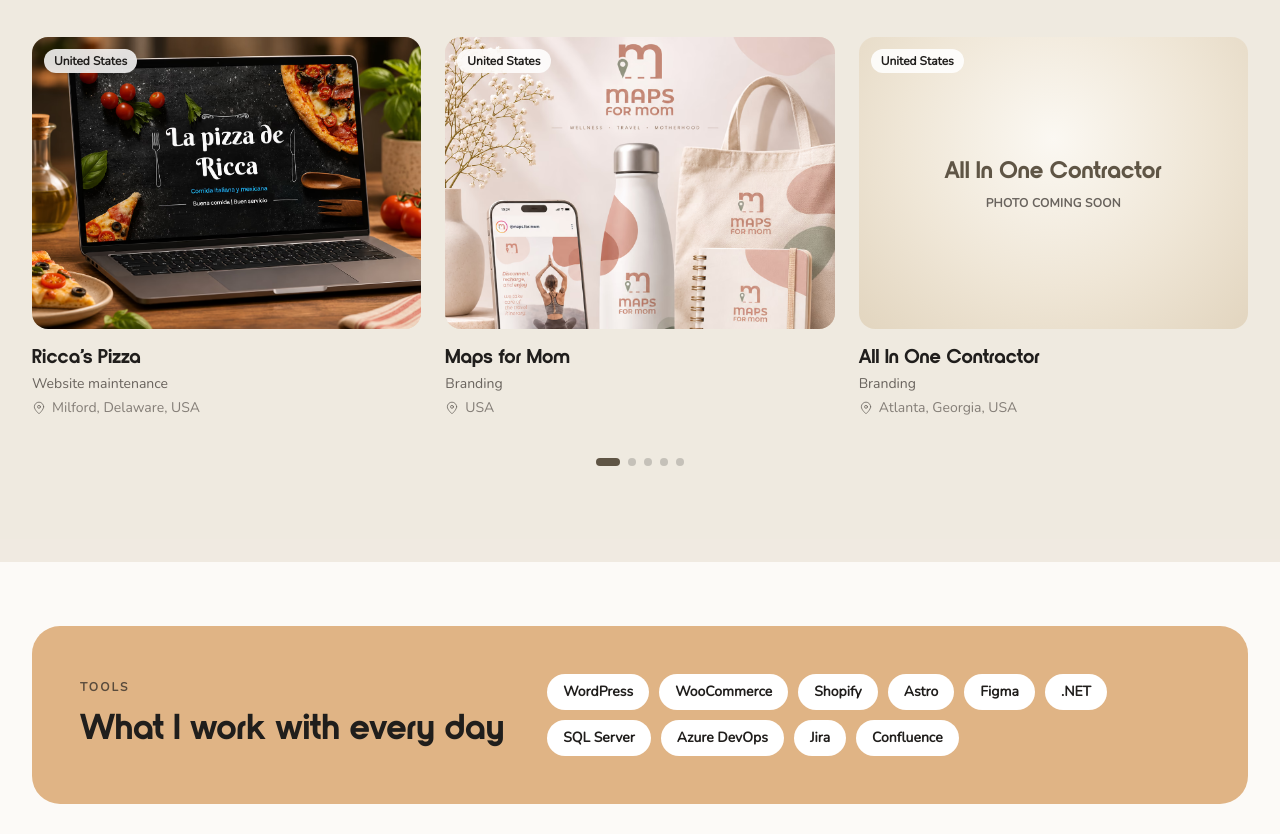
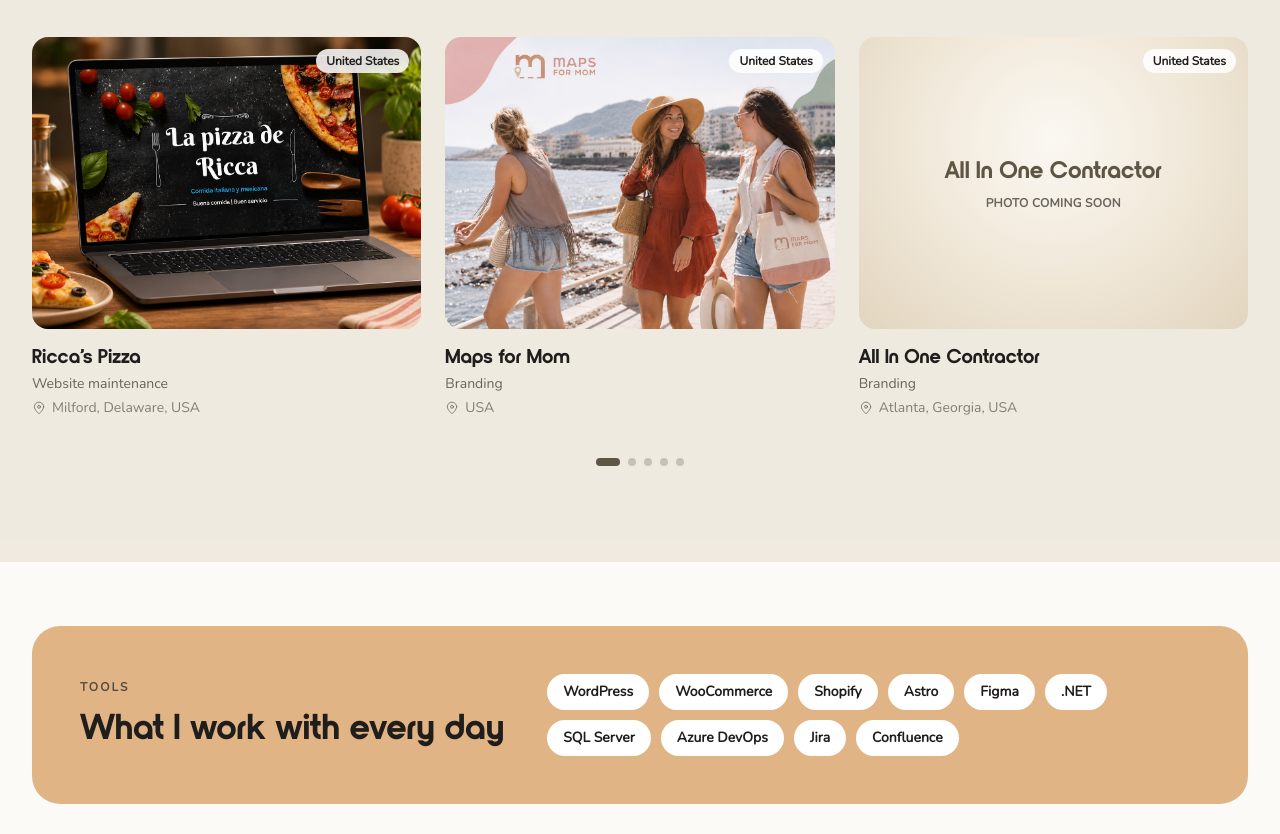
Before and after one commit to jhossuarodriguez/mariela-managero, an Astro site: page /en in a window 1280 px wide. Shown: the part 2510-3344 px from the top of the page. Built offline with nearby package versions, Linux system fonts and the light colour scheme; Astro itself is replaced by a stand-in of ours.

Commit message:
Proyectos: nueva foto de Maps for Mom y etiqueta de país a la derecha
La foto del paseo costero reemplaza al mockup recortado. La etiqueta de país
pasa a la esquina superior derecha para no tapar logos.

Co-Authored-By: Claude Opus 5.5 <noreply@anthropic.com>
Claude-Session: https://claude.ai/code/session_017syk9fKVHDnDbgMev8LqRg

```diff
--- a/src/components/sections/Projects.astro
+++ b/src/components/sections/Projects.astro
@@ -71,7 +71,7 @@ const arrowClass =
 									<span class="text-xs font-semibold tracking-wide text-muted uppercase">{copy.pending}</span>
 								</div>
 							)}
-							<span class="absolute top-3 left-3 rounded-full bg-white/85 px-2.5 py-1 text-xs font-semibold text-charcoal backdrop-blur-sm">
+							<span class="absolute top-3 right-3 rounded-full bg-white/85 px-2.5 py-1 text-xs font-semibold text-charcoal backdrop-blur-sm">
 								{copy.countries[project.country]}
 							</span>
 							{project.url && (
--- a/src/data/projects.ts
+++ b/src/data/projects.ts
@@ -77,7 +77,7 @@ const projects: ProjectEntry[] = [
 		country: "us",
 		services: ["branding"],
 		location: { es: "EE. UU.", en: "USA" },
-		mockup: "/images/proyectos/maps-for-mom-mockup.avif",
+		mockup: "/images/proyectos/maps-for-mom-paseo.avif",
 	},
 	{
 		title: "All In One Contractor",
```
Also changed, not shown: public/images/proyectos/maps-for-mom-mockup.avif (deleted), public/images/proyectos/maps-for-mom-paseo.avif (added).
